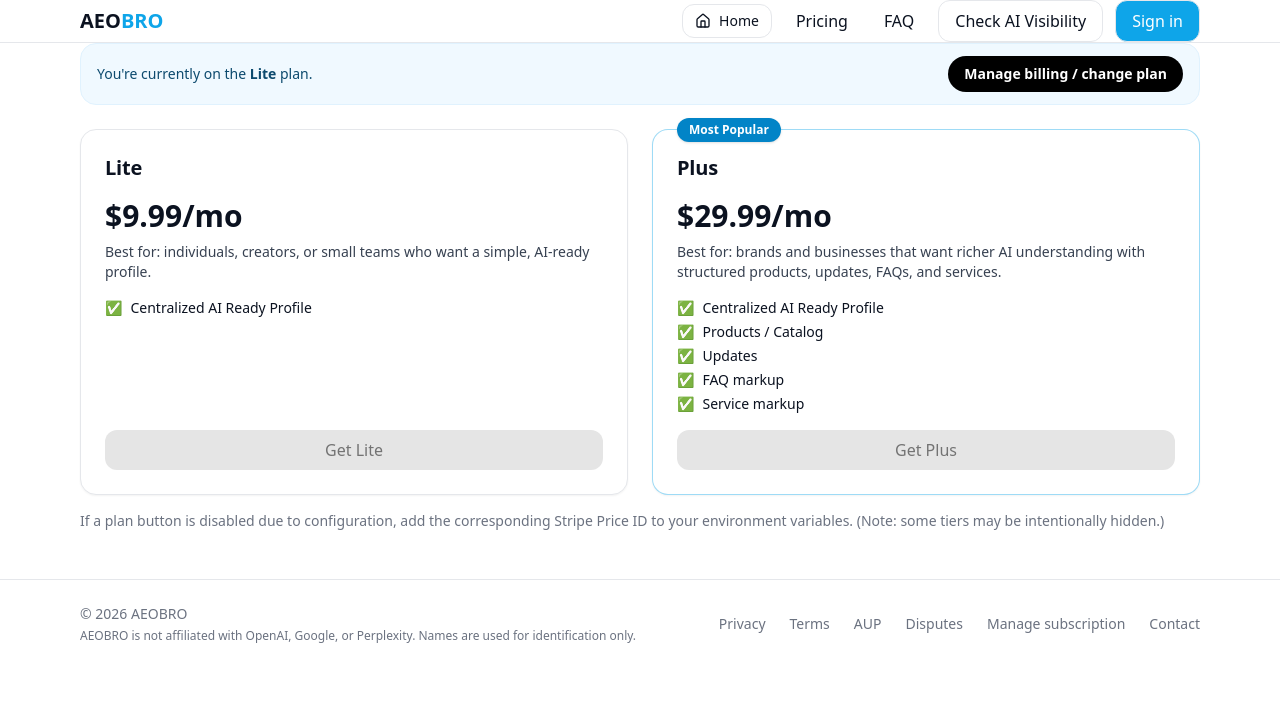
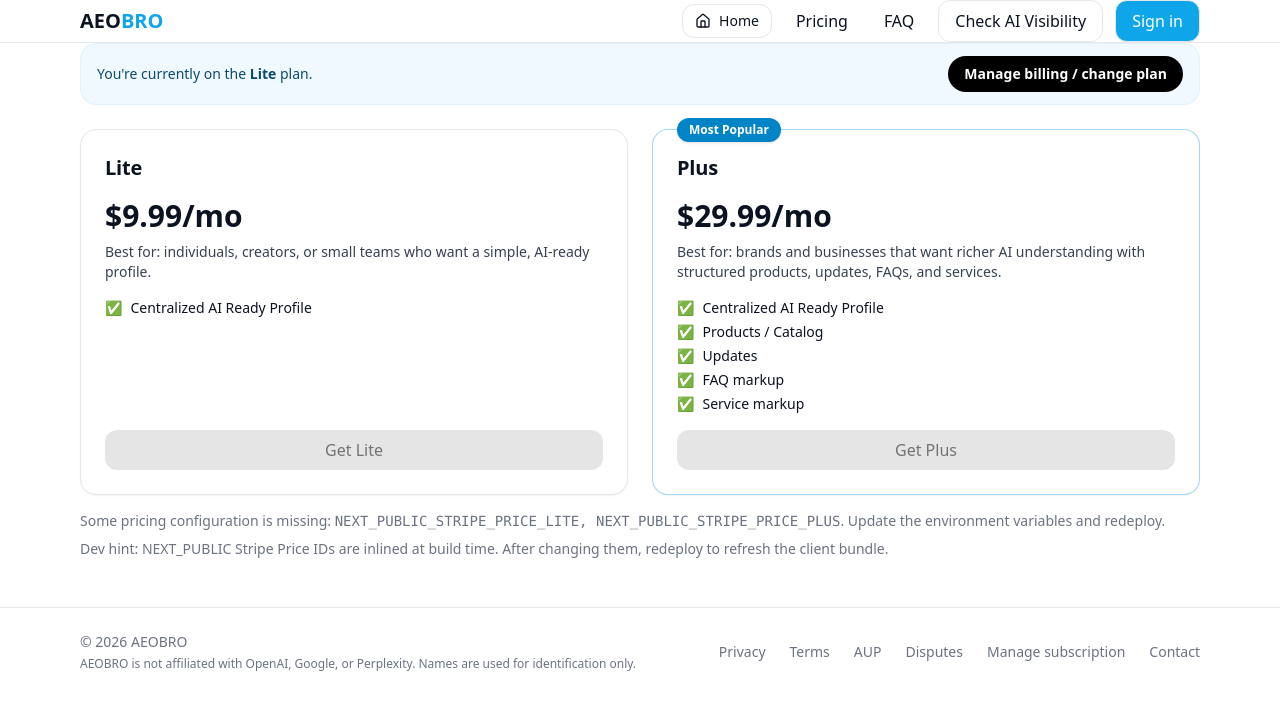
Before and after one commit to NewguyMMM/aeobro, a Next.js app: page /pricing in a window 1280 px wide. Shown: the top 710 px of the page. Built offline with nearby package versions, Linux system fonts and the light colour scheme; no server answers.

Commit message:
Update page.tsx

```diff
--- a/app/(marketing)/pricing/page.tsx
+++ b/app/(marketing)/pricing/page.tsx
@@ -4,19 +4,14 @@
 import { useEffect, useMemo, useState, useCallback } from "react";
 import ManageBillingButton from "@/components/stripe/ManageBillingButton";
 
-/**
- * ✅ IMPORTANT:
- * Do NOT hardcode fallback Stripe price IDs here.
- * If env vars are missing, we surface a clear UI hint + disable buttons.
- */
+type PlanTitle = "Lite" | "Plus";
+
 const PRICES = {
   LITE: process.env.NEXT_PUBLIC_STRIPE_PRICE_LITE ?? "",
   PLUS: process.env.NEXT_PUBLIC_STRIPE_PRICE_PLUS ?? "",
   // PRO intentionally retained for backend/hidden tier use (not shown in UI)
   PRO: process.env.NEXT_PUBLIC_STRIPE_PRICE_PRO ?? "",
 } as const;
-
-type PlanTitle = "Lite" | "Plus";
 
 function cx(...parts: Array<string | false | null | undefined>) {
   return parts.filter(Boolean).join(" ");
@@ -29,7 +24,7 @@ function normalizePlanForUi(raw?: string | null): PlanTitle {
   switch (v) {
     case "PLUS":
       return "Plus";
-    // ✅ Pro users are classified as Plus (UI)
+    // Pro users are classified as Plus (UI)
     case "PRO":
       return "Plus";
     // Treat FREE, LITE, and unknown as Lite
@@ -45,8 +40,7 @@ function formatStatusLabel(status?: string | null) {
 
   if (v === "TRIALING") return "Trialing";
   if (v === "PAST_DUE") return "Past due";
-  if (v === "INCOMPLETE" || v === "INCOMPLETE_EXPIRED")
-    return "Payment incomplete";
+  if (v === "INCOMPLETE" || v === "INCOMPLETE_EXPIRED") return "Payment incomplete";
   if (v === "UNPAID") return "Unpaid";
   if (v === "CANCELED") return "Canceled";
   if (v === "ACTIVE" || !v) return "Active";
@@ -142,16 +136,10 @@ export default function PricingPage() {
         }
         const data = await res.json();
         const rawPlan = data?.plan as string | undefined;
-        const rawStatus =
-          (data?.planStatus as string | undefined) ??
-          (data?.subscriptionStatus as string | undefined);
+        const rawStatus = data?.planStatus as string | undefined;
 
-        if (!cancelled && rawPlan) {
-          setCurrentPlan(normalizePlanForUi(rawPlan));
-        }
-        if (!cancelled && rawStatus) {
-          setPlanStatus(rawStatus);
-        }
+        if (!cancelled && rawPlan) setCurrentPlan(normalizePlanForUi(rawPlan));
+        if (!cancelled && rawStatus) setPlanStatus(rawStatus);
       } catch {
         // ignore; pricing still works fine without this
       } finally {
@@ -229,9 +217,17 @@ export default function PricingPage() {
   }, []);
 
   const showConfigHint = useMemo(() => {
-    // ✅ Only require Lite + Plus for dev hint
+    // Only require Lite + Plus for the UI
     const missing = !PRICES.LITE || !PRICES.PLUS;
     return process.env.NODE_ENV !== "production" && missing;
+  }, []);
+
+  // Helpful in ANY env if something is missing (but keep it subtle)
+  const missingSummary = useMemo(() => {
+    const missing: string[] = [];
+    if (!PRICES.LITE) missing.push("NEXT_PUBLIC_STRIPE_PRICE_LITE");
+    if (!PRICES.PLUS) missing.push("NEXT_PUBLIC_STRIPE_PRICE_PLUS");
+    return missing;
   }, []);
 
   const Button = ({
@@ -319,9 +315,9 @@ export default function PricingPage() {
         </ul>
 
         <Button
-          disabled={!priceId}
-          title={!priceId ? `Missing Stripe Price ID for ${title}.` : undefined}
-          onClick={!priceId ? undefined : () => startCheckout(priceId, title)}
+          disabled={disabled}
+          title={disabled ? `Missing Stripe Price ID for ${title}.` : undefined}
+          onClick={disabled ? undefined : () => startCheckout(priceId, title)}
         >
           {loading === title ? "Redirecting…" : btnText}
         </Button>
@@ -402,11 +398,19 @@ export default function PricingPage() {
         />
       </div>
 
+      {/* Minimal hint if something is missing */}
+      {missingSummary.length > 0 && (
+        <p className="mt-4 text-sm text-gray-500">
+          Some pricing configuration is missing:{" "}
+          <span className="font-mono">{missingSummary.join(", ")}</span>. Update
+          the environment variables and redeploy.
+        </p>
+      )}
+
       {showConfigHint && (
-        <p className="mt-4 text-sm text-gray-500">
-          If a plan button is disabled due to configuration, add the corresponding
-          Stripe Price ID to your environment variables. (Note: some tiers may be
-          intentionally hidden.)
+        <p className="mt-2 text-sm text-gray-500">
+          Dev hint: NEXT_PUBLIC Stripe Price IDs are inlined at build time. After changing them,
+          redeploy to refresh the client bundle.
         </p>
       )}
     </div>
```
